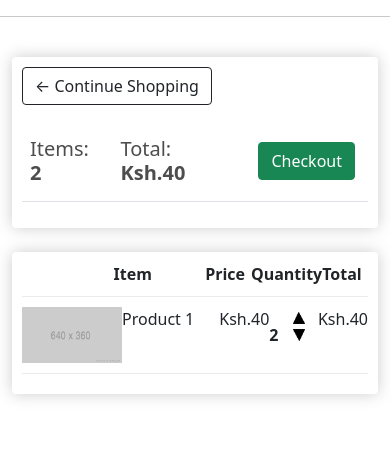
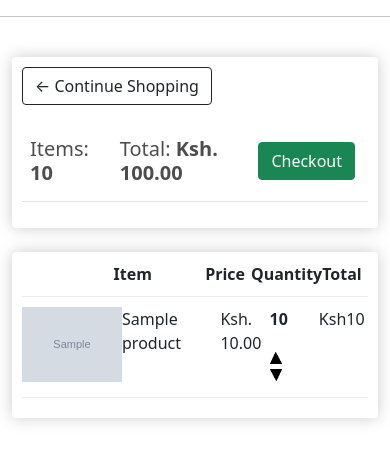
Before and after one commit to WanjohiWanjohi/djang-ecommerce, a Django app: template store/templates/store/cart.html in a window 390 px wide. Shown: the part 56-518 px from the top of the page. Run offline with Django 3.2, Linux system fonts and the light colour scheme; tables that the repository leaves empty hold one stand-in row (values such as "Sample post"); the template is opened without the code that fills it: values that come from a table or form of the project are taken from there, most other values are stand-ins (such as "Sample title", 1, 10 or a date in 2020); grey boxes marked "Sample" are stand-in pictures; lists and menus that the app fills with data are empty.

Commit message:
responsive cart

```diff
--- a/store/models.py
+++ b/store/models.py
@@ -30,6 +30,17 @@ class Order(models.Model):
 
 		def __str__(self):
 				return str(self.id)
+		@property
+		def get_cart_total(self):
+				oderitems = self.orderitem_set.all()
+				total = sum([item.get_total for item in oderitems])
+				return total
+
+		@property
+		def get_cart_items(self):
+				orderitems = self.orderitem_set.all()
+				total = sum([item.quantity for item in orderitems])
+				return total
 
 class OrderItem(models.Model):
 		product = models.ForeignKey(Product, on_delete=models.SET_NULL , null=True)
@@ -37,8 +48,10 @@ class OrderItem(models.Model):
 		quantity = models.IntegerField(default=0 , null=True, blank=True)
 		date_added = models.DateTimeField(auto_now_add=True)
 
-		def __str__(self):
-				return self.name
+		@property
+		def get_total(self):
+				total = self.product.price * self.quantity
+				return total
 
 class ShippingAddress(models.Model):
 		customer = models.ForeignKey(Customer , on_delete=models.SET_NULL , null=True)
--- a/store/templates/store/cart.html
+++ b/store/templates/store/cart.html
@@ -11,8 +11,8 @@
 			<br>
 			<table class="table">
 				<tr>
-					<th><h5> Items: <strong>2</strong></h5></th>
-					<th><h5>Total: <strong>Ksh.40</strong></h5></th>
+					<th><h5> Items: <strong>{{ order.get_cart_items }}</strong></h5></th>
+					<th><h5>Total: <strong>Ksh. {{ order.get_cart_total|floatformat:2}} </strong></h5></th>
 					<th>
 						<a href="{% url 'checkout' %}" class="btn btn-success" style="float: right; margin: 5px;"> Checkout</a>
 					</th>
@@ -28,25 +28,25 @@
 				<div style="flex:1"><strong>Quantity</strong></div>
 				<div style="flex:1"><strong>Total</strong></div>
 			</div>
+			{% for item in items %}
 			<div class="cart-row">
 				<div style="flex:2">
-					<img src="{% static 'images/prod.png' %}" class="row-image">
+					<img src="{{ item.product.imageURL }}" class="row-image">
 				</div>
-				<div style="flex:2"><p>Product 1</p></div>
-				<div style="flex:1"><p>Ksh.40</p></div>
+				<div style="flex:2"><p> {{ item.product.name }}</p></div>
+				<div style="flex:1"><p>Ksh. {{ item.product.price|floatformat:2}}</p></div>
 				<div style="flex:1">
 
-					<p class="quantity">2</p>
+					<p class="quantity">{{ item.quantity }}</p>
 
 					<div class="quantity">
 						<img class="chg-quantity"src="{% static 'images/arrow-up.png'%}" >
 						<img class="chg-quantity" src="{% static 'images/arrow-down.png'%}" >
-
-
 					</div>
 				</div>
-				<div style="flex:1">Ksh.40</div>
+				<div style="flex:1">Ksh{{item.get_total}}</div>
 			</div>
+			{% endfor %}
 		</div>
 	</div>
 </div>
```
Also changed, not shown: store/views.py (+7 -1 lines).
